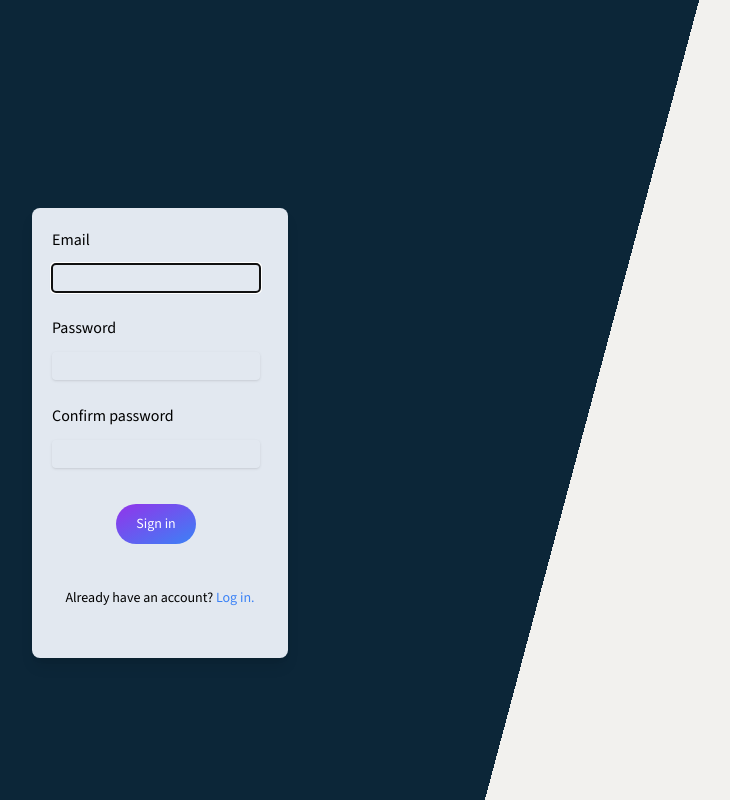
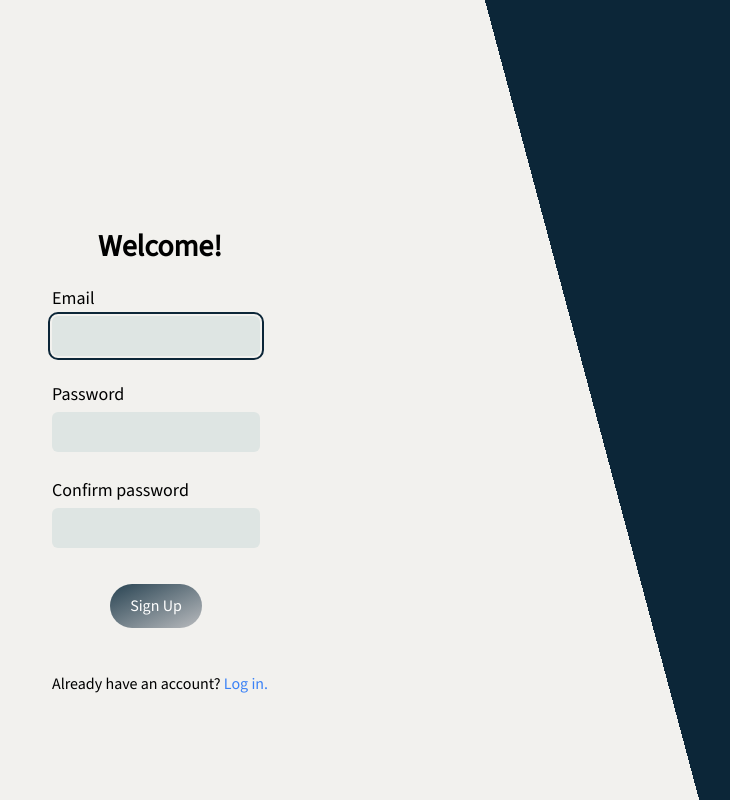
Before and after one commit to thatcatfromspace/kla-project, a React (Vite) app: page /signup in a window 1280 px wide. Shown: the whole page, without its empty margins (48-778 px from the left). Built offline with nearby package versions, Linux system fonts and the light colour scheme.

Commit message:
clean up signup form

```diff
--- a/src/LoginForm.jsx
+++ b/src/LoginForm.jsx
@@ -2,6 +2,8 @@ import { useForm } from "react-hook-form";
 import * as yup from 'yup';
 import { Link } from "react-router-dom";
 import { yupResolver } from "@hookform/resolvers/yup";
+
+import { Rule } from "./Rule"
 
 const onSubmit = (data) => {
   console.log(data);
@@ -33,17 +35,7 @@ export const LoginForm = () => {
             </svg>
           </Link>
         </div>
-        <div className="rules flex mx-2 justify-center">
-          <div className="align-middle mt-2">
-            <hr className=" border border-gray-300 w-24" />
-          </div>
-          <div className="mx-2">
-            <span> OR </span>
-          </div>
-          <div className="align-middle pt-2">
-            <hr className=" border border-gray-300 w-24" />
-          </div>
-        </div>
+        <Rule />
         <div className="flex flex-col px-2 pt-5 pb-4">
           <fieldset>
             <legend><p className="text-lg mb-1"> Email </p></legend>
--- /dev/null
+++ b/src/Rule.jsx
@@ -0,0 +1,13 @@
+export const Rule = () => (
+  <div className="rules flex mx-2 justify-center">
+    <div className="align-middle mt-2">
+      <hr className=" border border-gray-300 w-24" />
+    </div>
+    <div className="mx-2">
+      <span> OR </span>
+    </div>
+    <div className="align-middle pt-2">
+      <hr className=" border border-gray-300 w-24" />
+    </div>
+  </div>
+);
--- a/src/SignupForm.jsx
+++ b/src/SignupForm.jsx
@@ -16,25 +16,32 @@ export const SignupForm = () => {
   const { register, handleSubmit } = useForm();
 
   return (
-    <div onSubmit={handleSubmit(onSubmit)} className="login-back bg-gradient-to-tr from-blue-400 to-purple-300 w-full h-screen justify-start min-h-64 flex">
-      <form className="login-form rounded-lg shadow-lg py-3 px-3 w-64 my-52 bg-slate-200 ms-20 min-h-[450px]">
+    <div onSubmit={handleSubmit(onSubmit)} className="signup-back w-full h-screen justify-start min-h-64 flex">
+      <form className="signup-form py-3 px-3 w-64 my-52 ms-20 min-h-[450px]">
         <div className="flex flex-col px-2 pt-2 pb-4">
-          <label className="pb-3" htmlFor="email"> Email </label>
-          <input type="email" className=" text-sm  bg-transparent px-2 shadow h-7 rounded focus:bg-slate-200 me-2" autoFocus={true} required {...register("email")} ></input>
+          <h2 className="text-3xl mb-5 font-bold text-center"> Welcome! </h2>
+          <fieldset>
+            <legend><p className="text-lg mb-1"> Email </p></legend>
+          </fieldset>
+          <input type="email" className="text-sm px-2 h-10 bg-gray2 rounded-md outline-none focus:outline-primary focus:border-0 me-2" autoFocus={true} required {...register("email")} ></input>
         </div>
         <div className="flex flex-col px-2 pt-2 pb-4">
-          <label className="pb-3" htmlFor="password"> Password </label>
-          <input type="password" className=" text-sm bg-transparent shadow px-2 h-7 rounded focus:bg-slate-200 me-2" required {...register("password")}></input>
+          <fieldset>
+            <legend><p className="text-lg mb-1"> Password </p></legend>
+          </fieldset>
+          <input type="password" className="text-sm px-2 h-10 bg-gray2 rounded-md outline-none focus:outline-primary focus:border-0 me-2" required {...register("password")}></input>
         </div>
         <div className="flex flex-col px-2 pt-2 pb-4">
-          <label className="pb-3" htmlFor="confirm-password"> Confirm password </label>
-          <input type="password" className=" text-sm bg-transparent shadow px-2 h-7 rounded focus:bg-slate-200 me-2" required {...register("confirm")}></input>
+          <fieldset>
+            <legend><p className="text-lg mb-1"> Confirm password </p></legend>
+          </fieldset>
+          <input type="password" className="text-sm px-2 h-10 bg-gray2 rounded-md outline-none focus:outline-primary focus:border-0 me-2" required {...register("confirm")}></input>
         </div>
         <div className="flex justify-center py-5">
-          <button type="submit" class="text-white bg-gradient-to-br from-purple-600 to-blue-500 hover:bg-gradient-to-bl transition-colors transition-delay-300 hover:transition-delay-0 focus:ring-4 focus:outline-none focus:ring-blue-300 dark:focus:ring-blue-800 font-medium rounded-full text-sm px-5 py-2.5 text-center mr-2 mb-2">Sign in</button>
+          <button type="submit" className="text-white bg-gradient-to-br from-gray0 to-gray1 hover:bg-gradient-to-bl focus:ring-4 outline-none focus:outline-none font-medium rounded-full text-md px-5 py-2.5 text-center mr-2 mb-2">Sign Up</button>
         </div>
         <div className="flex justify-center pt-4">
-        <p className="text-sm"> Already have an account? <Link className="text-blue-500 hover:underline visited:text-blue-500" to='/'> Log in.</Link></p>
+        <p className="text-md"> Already have an account? <Link className="text-blue-500 hover:underline visited:text-blue-500" to='/'> Log in.</Link></p>
       </div>
       </form>
     </div>
--- a/src/index.css
+++ b/src/index.css
@@ -7,7 +7,7 @@
 	.login-back {
 		background-image: linear-gradient(285deg, theme(colors.gray3) 50%, theme(colors.primary) 50%);
 	}
-  hr {
-    background: slategrey;
+  .signup-back {
+    background-image: linear-gradient(75deg, theme(colors.gray3) 50%, theme(colors.primary) 50%);
   }
 }
```
